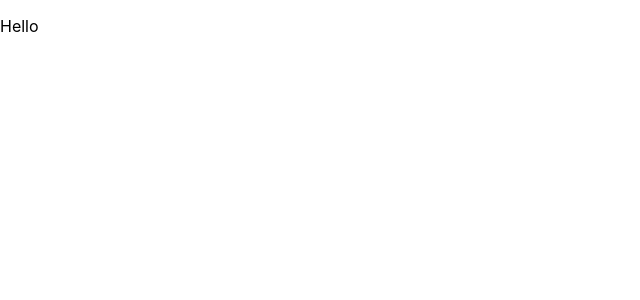
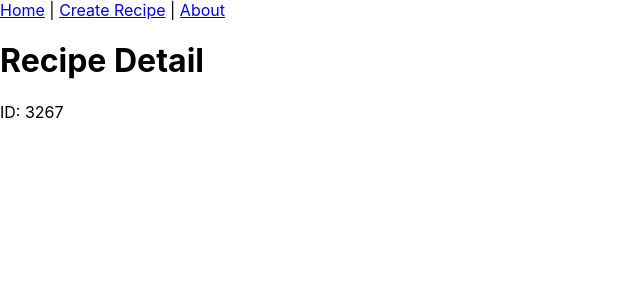
Before and after one commit to AlbertVilaCalvo/FullStack-Node-React-Recipe-REST, a React (Create React App) app in the folder web/: page /recipes/3267 in a window 1280 px wide. Shown: the top 300 px of the page, without its empty margins (0-640 px from the left). Built offline with nearby package versions, Linux system fonts and the light colour scheme.

Commit message:
(web) React Router setup + pages home, about, recipes/new, recipes/:id and not found

```diff
--- a/web/src/App.tsx
+++ b/web/src/App.tsx
@@ -1,8 +1,27 @@
 import * as React from 'react'
 import './App.css'
+import { BrowserRouter, Routes, Route } from 'react-router-dom'
+import { MainContainer } from './MainContainer'
+import { HomePage } from './pages/HomePage'
+import { AboutPage } from './pages/AboutPage'
+import { NotFoundPage } from './pages/NotFoundPage'
+import { CreateRecipePage } from './pages/CreateRecipePage'
+import { RecipeDetailPage } from './pages/RecipeDetailPage'
 
 function App() {
-  return <p>Hello</p>
+  return (
+    <BrowserRouter>
+      <Routes>
+        <Route path="/" element={<MainContainer />}>
+          <Route path="" element={<HomePage />} />
+          <Route path="about" element={<AboutPage />} />
+          <Route path="recipes/new" element={<CreateRecipePage />} />
+          <Route path="recipes/:recipeId" element={<RecipeDetailPage />} />
+          <Route path="*" element={<NotFoundPage />} />
+        </Route>
+      </Routes>
+    </BrowserRouter>
+  )
 }
 
 export default App
--- /dev/null
+++ b/web/src/MainContainer.tsx
@@ -0,0 +1,15 @@
+import { Outlet } from 'react-router-dom'
+import { CustomNavLink } from './components/CustomNavLink'
+
+export function MainContainer() {
+  return (
+    <div>
+      <nav>
+        <CustomNavLink to="/">Home</CustomNavLink> |{' '}
+        <CustomNavLink to="/recipes/new">Create Recipe</CustomNavLink> |{' '}
+        <CustomNavLink to="/about">About</CustomNavLink>
+      </nav>
+      <Outlet />
+    </div>
+  )
+}
--- /dev/null
+++ b/web/src/components/CustomNavLink.tsx
@@ -0,0 +1,14 @@
+import { NavLink, NavLinkProps } from 'react-router-dom'
+
+export function CustomNavLink(props: NavLinkProps) {
+  return (
+    <NavLink
+      style={({ isActive }) => {
+        return {
+          color: isActive ? 'red' : '',
+        }
+      }}
+      {...props}
+    />
+  )
+}
--- /dev/null
+++ b/web/src/pages/AboutPage.tsx
@@ -0,0 +1,7 @@
+export function AboutPage() {
+  return (
+    <div>
+      <p>About Page</p>
+    </div>
+  )
+}
--- /dev/null
+++ b/web/src/pages/CreateRecipePage.tsx
@@ -0,0 +1,3 @@
+export function CreateRecipePage() {
+  return <div>New Recipe</div>
+}
--- /dev/null
+++ b/web/src/pages/HomePage.tsx
@@ -0,0 +1,10 @@
+import { Link } from 'react-router-dom'
+
+export function HomePage() {
+  return (
+    <div>
+      <p>Home Page</p>
+      <Link to={`/recipes/3267`}>Escalivada</Link>
+    </div>
+  )
+}
--- /dev/null
+++ b/web/src/pages/NotFoundPage.tsx
@@ -0,0 +1,7 @@
+export function NotFoundPage() {
+  return (
+    <div>
+      <p>Not Found :/</p>
+    </div>
+  )
+}
--- /dev/null
+++ b/web/src/pages/RecipeDetailPage.tsx
@@ -0,0 +1,13 @@
+import { useParams } from 'react-router-dom'
+
+export function RecipeDetailPage() {
+  const params = useParams()
+  const recipeId = params.recipeId
+
+  return (
+    <div>
+      <h1>Recipe Detail</h1>
+      <p>{`ID: ${recipeId}`}</p>
+    </div>
+  )
+}
```
